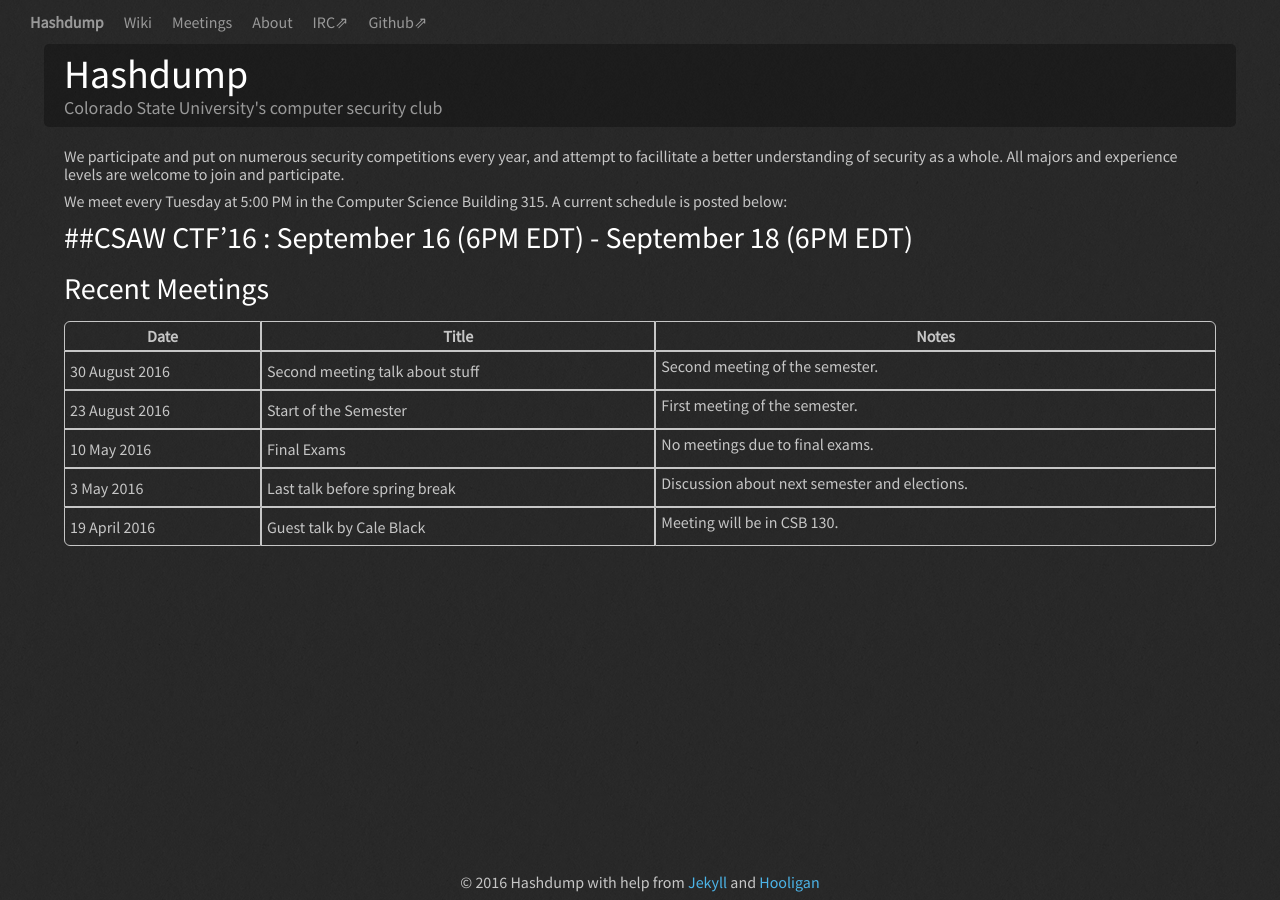
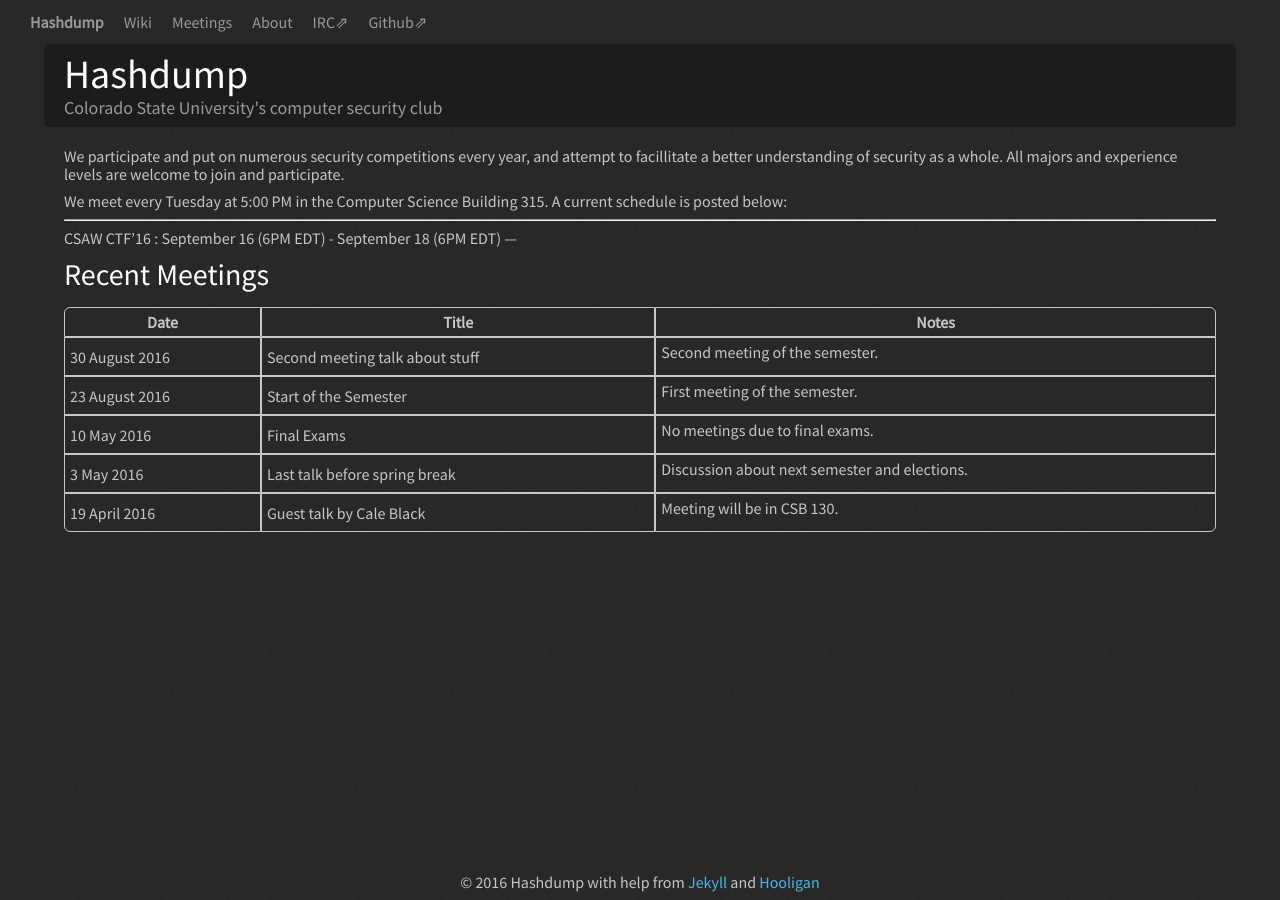
Before and after one commit to Hashdump/old-hashdump-site, a Jekyll site: the page built from index.md, in a window 1280 px wide. Built offline with Jekyll 4.4.1, drawn with Linux system fonts in a browser that asks for light colours.

Commit message:
typos are fun!

```diff
--- a/index.md
+++ b/index.md
@@ -7,7 +7,8 @@ We participate and put on numerous security competitions every year, and attempt
 
 We meet every Tuesday at 5:00 PM in the Computer Science Building 315. A current schedule is posted below:
 
-##CSAW CTF'16 : September 16 (6PM EDT) - September 18 (6PM EDT)
+---
+CSAW CTF'16 : September 16 (6PM EDT) - September 18 (6PM EDT)
 ---
 
 ## Recent Meetings
```
